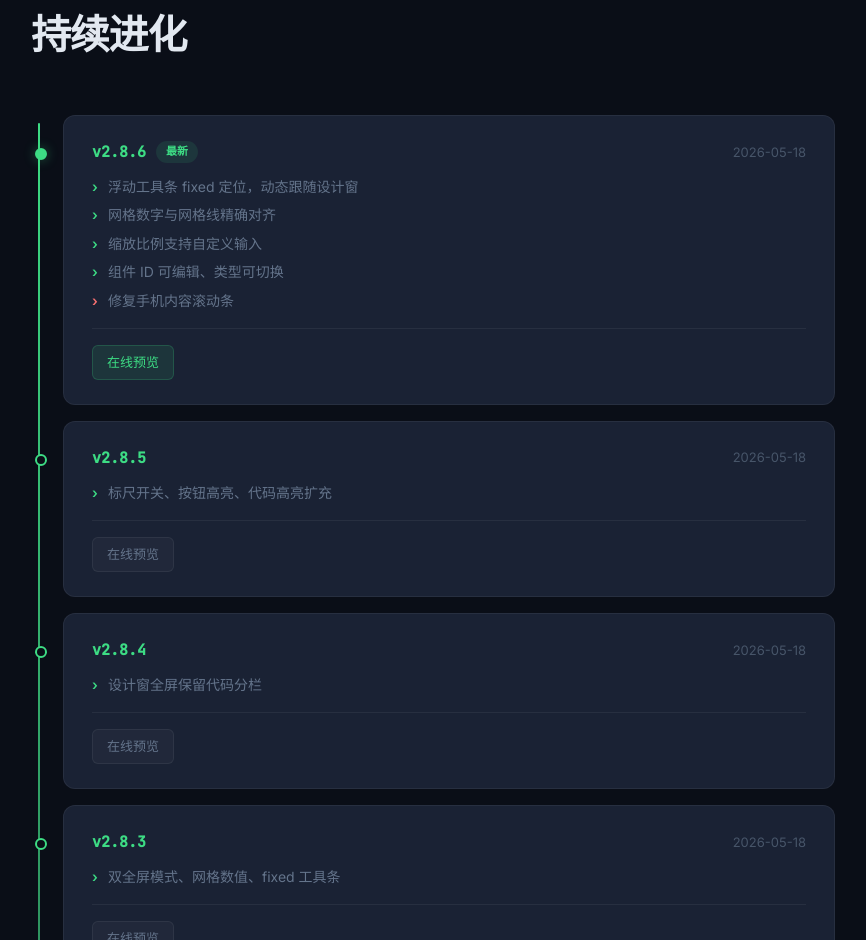
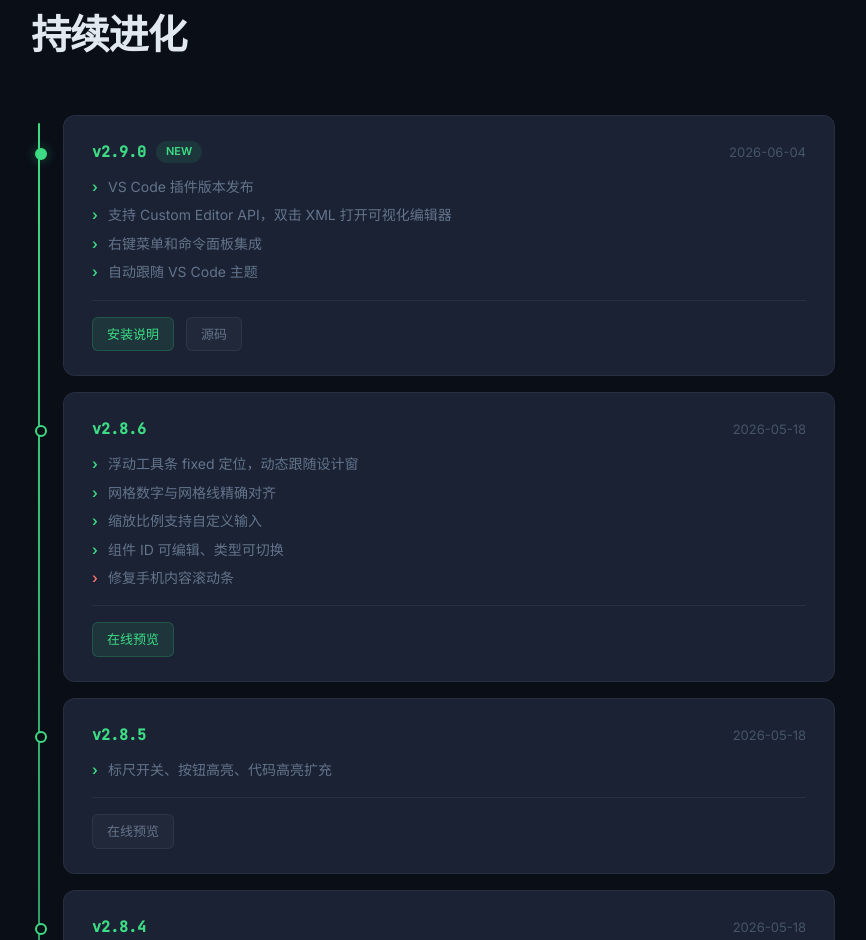
Before and after one commit to cheng-X01/android-layout-editor, a plain HTML site: page index.html in a window 1280 px wide. Shown: the part 1407-2347 px from the top of the page, without its empty margins (207-1073 px from the left). Drawn offline with Linux system fonts and the light colour scheme.

Commit message:
Update index.html with v2.9.0 and push media files

```diff
--- a/index.html
+++ b/index.html
@@ -125,7 +125,17 @@
     <div class="section-title">持续进化</div>
     <div class="timeline">
       <div class="version-item latest">
-        <div class="version-header"><div style="display:flex;align-items:center;gap:10px;"><span class="version-tag">v2.8.6</span><span class="version-latest-badge">最新</span></div><span class="version-date">2026-05-18</span></div>
+        <div class="version-header"><div style="display:flex;align-items:center;gap:10px;"><span class="version-tag">v2.9.0</span><span class="version-latest-badge">NEW</span></div><span class="version-date">2026-06-04</span></div>
+        <ul class="version-changes">
+          <li class="new">VS Code 插件版本发布</li>
+          <li class="new">支持 Custom Editor API，双击 XML 打开可视化编辑器</li>
+          <li class="new">右键菜单和命令面板集成</li>
+          <li class="new">自动跟随 VS Code 主题</li>
+        </ul>
+        <div class="version-links"><a href="v2.9.0/DEPLOY.md" class="version-link primary" target="_blank">安装说明</a><a href="https://github.com/cheng-X01/android-layout-editor" class="version-link" target="_blank">源码</a></div>
+      </div>
+      <div class="version-item">
+        <div class="version-header"><div style="display:flex;align-items:center;gap:10px;"><span class="version-tag">v2.8.6</span></div><span class="version-date">2026-05-18</span></div>
         <ul class="version-changes">
           <li class="new">浮动工具条 fixed 定位，动态跟随设计窗</li>
           <li class="new">网格数字与网格线精确对齐</li>
```
